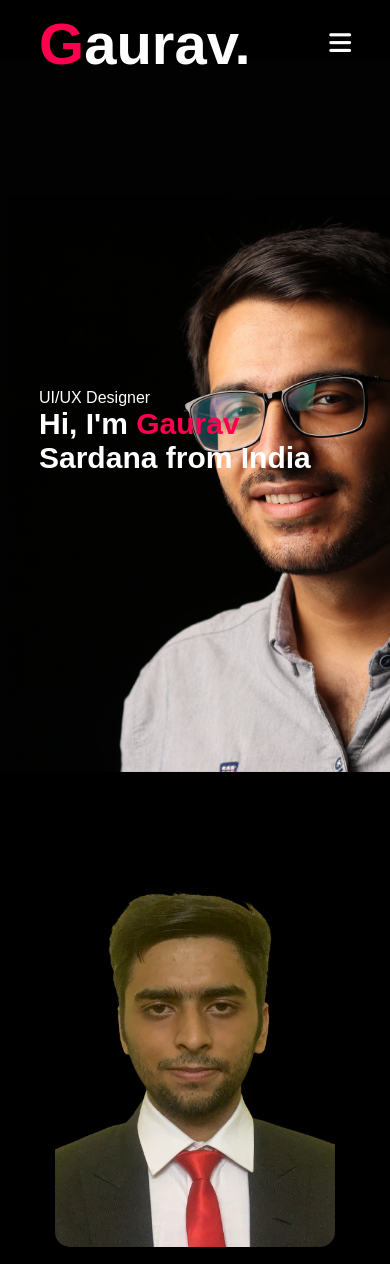
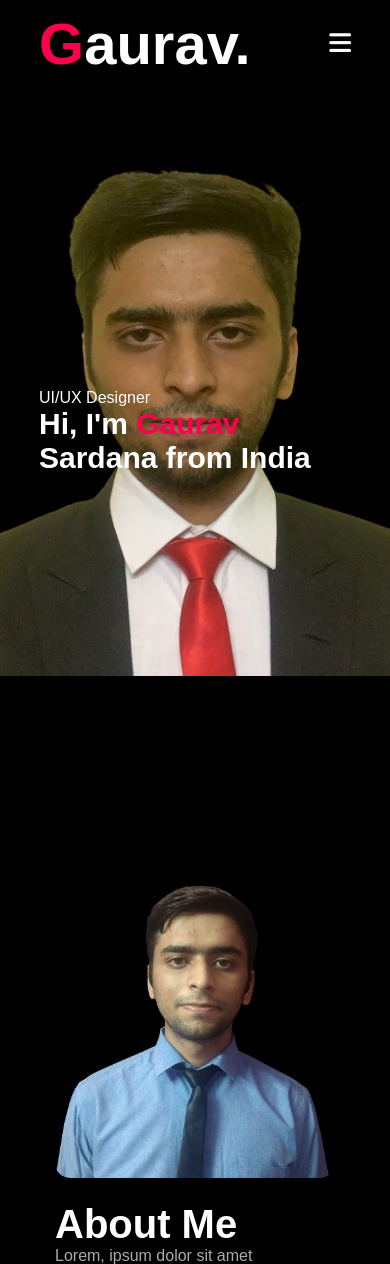
Before and after one commit to gauravsardana4245/Personal-Portfolio, a plain HTML site: page index.html in a window 390 px wide. Shown: the top 1264 px of the page. Drawn offline with Linux system fonts and the light colour scheme.

Commit message:
New Commit1

```diff
--- a/index.html
+++ b/index.html
@@ -37,7 +37,7 @@
         <div class="container">
             <div class="row">
                 <div class="about-col-1">
-                    <img src="images/background_1.jpg" alt="">
+                    <img src="images/Background.jpg" alt="">
                 </div>
                 <div class="about-col-2">
                     <h1 class="sub-title">About Me</h1>
--- a/style.css
+++ b/style.css
@@ -373,7 +373,7 @@ width: 100%;
 /* ----------css for small screens--------- */
 @media only screen and (max-width: 600px) {
     #header{
-        background-image: url(images/phone-background.png);
+        background-image: url(images/background_1.jpg);
     }
     .header-text{
         margin-top: 100%;
```
